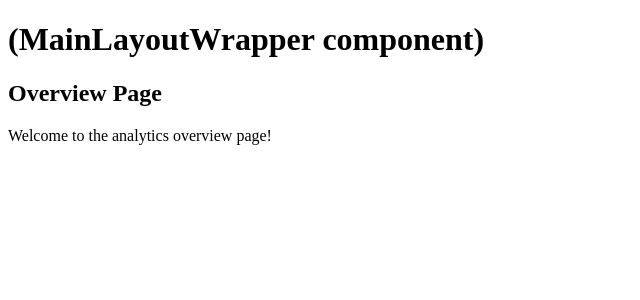
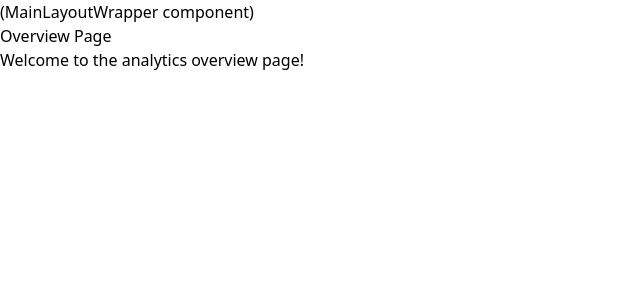
Before and after one commit to agviray/saas-analytics-dashboard, a Next.js app: page / in a window 1280 px wide. Shown: the top 300 px of the page, without its empty margins (0-640 px from the left). Built offline with nearby package versions, Linux system fonts and the light colour scheme.

Commit message:
apply default tailwind styles globally

```diff
--- a/app/layout.js
+++ b/app/layout.js
@@ -1,3 +1,4 @@
+import '../styles/globals.css';
 import MainLayoutWrapper from '@/components/layout/MainLayoutWrapper';
 
 export default function RootLayout({ children }) {
--- a/styles/globals.css
+++ b/styles/globals.css
@@ -1,5 +1 @@
 @import 'tailwindcss';
-
-body {
-  font-family: Arial, Helvetica, sans-serif;
-}
```
